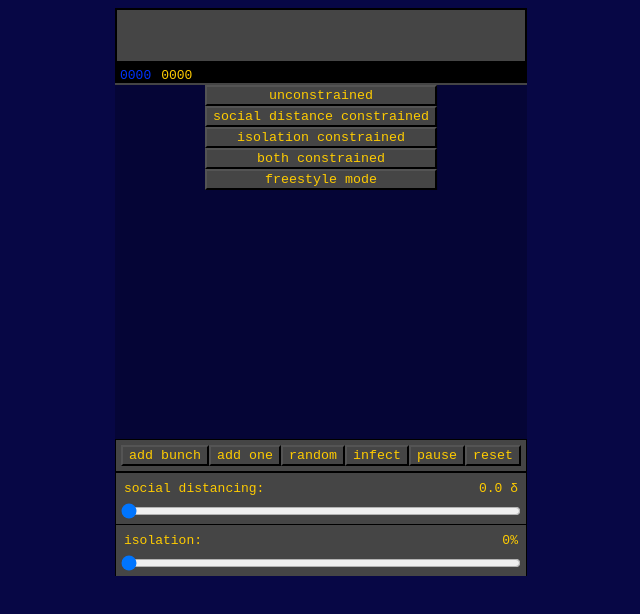
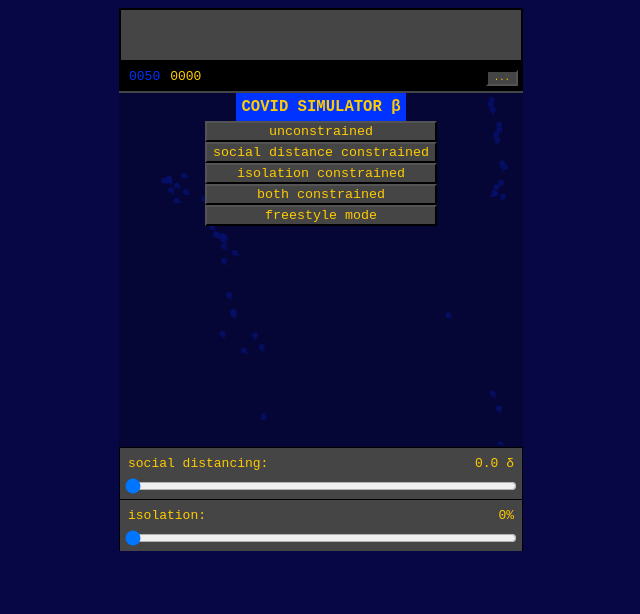
Before and after one commit to bkirkby/ReactBoids, a React (Create React App) app: page / in a window 1280 px wide. Shown: the top 614 px of the page, without its empty margins (319-959 px from the left). Built offline with nearby package versions, Linux system fonts and the light colour scheme; what use-persisted-state would draw is missing.

Commit message:
refactored to show freestyle buttons in freestyl emode

```diff
--- a/src/App.js
+++ b/src/App.js
@@ -1,5 +1,6 @@
 import React, { useEffect, useState, useCallback, useReducer } from "react";
 import sha1 from "sha1";
+import createPersistedState from "use-persisted-state";
 
 import "./styles.css";
 
@@ -10,7 +11,8 @@ import SimulationHistory from "./SimulationHistory";
 import SimpleMenu from "./SimpleMenu";
 import SwarmControl from "./SwarmControl";
 
-import createPersistedState from "use-persisted-state";
+import { createBunch } from "./boidsUtils";
+
 const useSimHistory = createPersistedState("sim-history");
 
 export default function App() {
@@ -28,6 +30,7 @@ export default function App() {
   const [sdFactor, setSdFactor] = useState(0);
   //const [simHistory, setSimHistory] = useSimHistory({});
   const [simHistory, setSimHistory] = useState({});
+  const [isPaused, setIsPaused] = useState(false);
 
   useEffect(() => {
     const canvasNormal = document.getElementById("boidsCanvas-normal");
@@ -36,7 +39,8 @@ export default function App() {
     // setBoidsSDCtx(canvasSD.getContext("2d"));
     // const canvasIsolation = document.getElementById("boidsCanvas-isolation");
     // setBoidsIsolationCtx(canvasIsolation.getContext("2d"));
-  }, []);
+    setBoidsNormal(createBunch(50, 0, canvasWidth, canvasHeight));
+  }, [canvasWidth, canvasHeight]);
 
   const zeroFill = num => {
     let ret = "";
@@ -84,6 +88,18 @@ export default function App() {
     }
   }, []);
 
+  const shouldShowSimpleMenu = () => {
+    return simState === "done";
+  };
+
+  const toggleSimpleMenu = () => {
+    if (shouldShowSimpleMenu()) {
+      setSimState("freestyle");
+    } else {
+      setSimState("done");
+    }
+  };
+
   return (
     <div className="app">
       <div className="normalContainer">
@@ -96,12 +112,25 @@ export default function App() {
           addSimHistory={addSimHistory}
           notifySimDone={notifySimDone}
         />
-        <div className="counters">
-          <span className="normal">
-            {zeroFill(boidsNormal.filter(b => b.state === "normal").length)}
+        <div className="countersContainer">
+          <span>
+            <span className="normalText">
+              {zeroFill(boidsNormal.filter(b => b.state === "normal").length)}
+            </span>
+            <span className="infectedText">
+              {zeroFill(boidsNormal.filter(b => b.state === "infected").length)}
+            </span>
           </span>
-          <span className="infected">
-            {zeroFill(boidsNormal.filter(b => b.state === "infected").length)}
+          <span>
+            <button
+              id="menuButton"
+              style={{
+                borderStyle: shouldShowSimpleMenu() ? "inset" : "outset"
+              }}
+              onClick={() => toggleSimpleMenu()}
+            >
+              ...
+            </button>
           </span>
         </div>
         <div className="boidContainer">
@@ -109,11 +138,9 @@ export default function App() {
             id="boidsCanvas-normal"
             canvasWidth={canvasWidth}
             canvasHeight={canvasHeight}
-            opacity={
-              simState === "running" || simState === "freestyle" ? 1 : 0.2
-            }
+            opacity={shouldShowSimpleMenu() ? 0.2 : 1}
           />
-          {simState === "done" && (
+          {shouldShowSimpleMenu() && (
             <SimpleMenu
               setBoids={setBoidsNormal}
               setSimState={setSimState}
@@ -133,12 +160,22 @@ export default function App() {
             resetCallback={reset}
             isolationFactor={isolationFactor}
             sdFactor={sdFactor}
+            isPaused={isPaused}
           />
+
           <SwarmControl
             isolationFactor={isolationFactor}
             sdFactor={sdFactor}
             setIsolationFactor={setIsolationFactor}
             setSdFactor={setSdFactor}
+            isPaused={isPaused}
+            setIsPaused={setIsPaused}
+            simState={simState}
+            setBoids={setBoidsNormal}
+            boids={boidsNormal}
+            canvasWidth={canvasWidth}
+            canvasHeight={canvasHeight}
+            reset={reset}
           />
         </div>
         {/*<SimulationHistory
--- a/src/SimpleMenu.js
+++ b/src/SimpleMenu.js
@@ -22,7 +22,7 @@ const SimpleMenu = ({
 
   const handleIsolationConstrained = () => {
     const population = 50;
-    const isolationFactor = 55;
+    const isolationFactor = 73;
     reset();
     setSdFactor(0);
     setIsolationFactor(isolationFactor);
@@ -38,7 +38,7 @@ const SimpleMenu = ({
 
   const handleSdConstrained = () => {
     const population = 50;
-    const sdFactor = 28; // 0 to 40
+    const sdFactor = 31; // 0 to 40
     reset();
     setSdFactor(sdFactor);
     setIsolationFactor(0);
@@ -49,8 +49,8 @@ const SimpleMenu = ({
 
   const handleBothConstrained = () => {
     const population = 50;
-    const sdFactor = 28; // 0 to 40
-    const isolationFactor = 55;
+    const sdFactor = 31; // 0 to 40
+    const isolationFactor = 73;
     reset();
     setSdFactor(sdFactor);
     setIsolationFactor(isolationFactor);
@@ -66,6 +66,17 @@ const SimpleMenu = ({
 
   return (
     <div className="simpleMenu">
+      <span
+        style={{
+          color: "#ffcc00",
+          backgroundColor: "#0033ff",
+          alignSelf: "center",
+          fontWeight: "bold",
+          fontSize: "larger"
+        }}
+      >
+        COVID SIMULATOR β
+      </span>
       <button onClick={handleUnconstrained}>unconstrained</button>
       <button onClick={handleSdConstrained}>social distance constrained</button>
       <button onClick={handleIsolationConstrained}>
--- a/src/Swarm.js
+++ b/src/Swarm.js
@@ -1,5 +1,4 @@
 import React, { useState, useEffect, useCallback } from "react";
-import { v4 as uuidv4 } from "uuid";
 
 import Boid from "./Boid";
 
@@ -8,9 +7,7 @@ import {
   calcAlignmentHeading,
   calcCohesionHeading,
   pointDistance,
-  getBoidSpeed,
-  createBunch,
-  infectBoid
+  getBoidSpeed
 } from "./boidsUtils";
 
 export default function Swarm({
@@ -19,14 +16,12 @@ export default function Swarm({
   canvasHeight,
   boids,
   setBoids,
-  resetCallback,
-  isolationFactor,
-  sdFactor
+  sdFactor,
+  isPaused
 }) {
   const [step, setStep] = useState(1);
   const [infectionRadius, setInfectionRadius] = useState(3);
-  const [isPaused, setIsPaused] = useState(false);
-  const [devMode, setDevMode] = useState(true);
+  //  const [isPaused, setIsPaused] = useState(false);
 
   const clearCanvas = useCallback(() => {
     if (boidsCtx) {
@@ -177,24 +172,6 @@ export default function Swarm({
     });
   }, [stepBoid, setBoids]);
 
-  const handleInfect = () => {
-    // const mobileBoids = boids.filter(b => b.speed > 0);
-    // const rndmIdx = Math.floor(Math.random() * mobileBoids.length);
-    // const boidToInfect = mobileBoids[rndmIdx];
-    // setBoids(
-    //   boids.map(boid => {
-    //     if (boidToInfect && boid.id === boidToInfect.id) {
-    //       return {
-    //         ...boid,
-    //         state: "infected"
-    //       };
-    //     }
-    //     return boid;
-    //   })
-    // );
-    setBoids(infectBoid(boids));
-  };
-
   // useEffect(() => {
   //   const factor = isolationFactor / 100;
 
@@ -204,16 +181,6 @@ export default function Swarm({
   //     });
   //   });
   // }, [isolationFactor, setBoids]);
-
-  const handleAddBunch = () => {
-    const newBoids = createBunch(
-      50,
-      isolationFactor,
-      canvasWidth,
-      canvasHeight
-    );
-    setBoids(boids => boids.concat(newBoids));
-  };
 
   useEffect(() => {
     // setup code here
@@ -225,42 +192,6 @@ export default function Swarm({
       clearInterval(intervalId);
     };
   }, [handleStep]);
-
-  const handleRandomClick = () => {
-    if (boidsCtx) {
-      clearCanvas();
-    }
-    setBoids(
-      boids.map(boid => {
-        return {
-          ...boid,
-          x: Math.random() * (canvasWidth - 0) + 0,
-          y: Math.random() * (canvasHeight - 0) + 0,
-          heading: Math.random() * 2 * Math.PI - Math.PI
-        };
-      })
-    );
-  };
-
-  const handleAddOne = () => {
-    const radius = 2;
-    const isoFactor = isolationFactor / 100;
-
-    setBoids([
-      ...boids,
-      {
-        id: uuidv4(),
-        x: Math.random() * canvasWidth,
-        y: Math.random() * canvasHeight,
-        radius: radius,
-        heading: Math.random() * 2 * Math.PI - Math.PI,
-        speed: Math.random() < isoFactor ? 0 : getBoidSpeed(),
-        vision: 35,
-        radialSpeed: Math.PI / 16,
-        state: "normal" // normal, infected, immune
-      }
-    ]);
-  };
 
   clearCanvas();
 
@@ -279,25 +210,6 @@ export default function Swarm({
           //vision={boid.vision}
         />
       ))}
-      {devMode && (
-        <div className="swarmButtonsContainer">
-          <button onClick={handleAddBunch}>add bunch</button>
-          <button onClick={handleAddOne}>add one</button>
-          <button onClick={handleRandomClick}>random</button>
-          <button onClick={handleInfect}>infect</button>
-          <button onClick={() => setIsPaused(!isPaused)}>
-            {isPaused ? "resume" : "pause"}
-          </button>
-          <button
-            onClick={e => {
-              resetCallback();
-              setBoids([]);
-            }}
-          >
-            reset
-          </button>
-        </div>
-      )}
     </div>
   );
 }
--- a/src/SwarmControl.js
+++ b/src/SwarmControl.js
@@ -1,11 +1,72 @@
-import React from "react";
+import React, { useState } from "react";
+import { v4 as uuidv4 } from "uuid";
+
+import { infectBoid, createBunch, getBoidSpeed } from "./boidsUtils";
 
 const SwarmControl = ({
   sdFactor,
   setSdFactor,
   isolationFactor,
-  setIsolationFactor
+  setIsolationFactor,
+  setBoids,
+  boids,
+  canvasWidth,
+  canvasHeight,
+  reset,
+  isPaused,
+  setIsPaused,
+  simState
 }) => {
+  const handleInfect = () => {
+    setBoids(infectBoid(boids));
+  };
+
+  const handleAddBunch = () => {
+    const newBoids = createBunch(
+      50,
+      isolationFactor,
+      canvasWidth,
+      canvasHeight
+    );
+    setBoids(boids => boids.concat(newBoids));
+  };
+
+  const handleRandomClick = () => {
+    // if (boidsCtx) {
+    //   clearCanvas();
+    // }
+    setBoids(
+      boids.map(boid => {
+        return {
+          ...boid,
+          x: Math.random() * (canvasWidth - 0) + 0,
+          y: Math.random() * (canvasHeight - 0) + 0,
+          heading: Math.random() * 2 * Math.PI - Math.PI
+        };
+      })
+    );
+  };
+
+  const handleAddOne = () => {
+    const radius = 2;
+    const isoFactor = isolationFactor / 100;
+
+    setBoids([
+      ...boids,
+      {
+        id: uuidv4(),
+        x: Math.random() * canvasWidth,
+        y: Math.random() * canvasHeight,
+        radius: radius,
+        heading: Math.random() * 2 * Math.PI - Math.PI,
+        speed: Math.random() < isoFactor ? 0 : getBoidSpeed(),
+        vision: 35,
+        radialSpeed: Math.PI / 16,
+        state: "normal" // normal, infected, immune
+      }
+    ]);
+  };
+
   return (
     <div className="swarmSliders">
       <div className="sliderContainer">
@@ -44,6 +105,25 @@ const SwarmControl = ({
           value={isolationFactor}
         />
       </div>
+      {simState === "freestyle" && (
+        <div className="swarmButtonsContainer">
+          <button onClick={handleAddBunch}>add bunch</button>
+          <button onClick={handleAddOne}>add one</button>
+          <button onClick={handleRandomClick}>random</button>
+          <button onClick={handleInfect}>infect</button>
+          <button onClick={() => setIsPaused(!isPaused)}>
+            {isPaused ? "resume" : "pause"}
+          </button>
+          <button
+            onClick={e => {
+              reset();
+              setBoids([]);
+            }}
+          >
+            reset
+          </button>
+        </div>
+      )}
     </div>
   );
 };
--- a/src/styles.css
+++ b/src/styles.css
@@ -28,7 +28,9 @@ h2 {
   justify-content: center;
 }
 
-.counters {
+.countersContainer {
+  display: flex;
+  flex-direction: row;
   border-top: 2px solid black;
   border-bottom: 2px solid #454545;
   background-color: black;
@@ -67,11 +69,11 @@ span {
   padding: 5px;
 }
 
-span.infected {
+span.infectedText {
   color: #ffcc00;
 }
 
-span.normal {
+span.normalText {
   color: #0033ff;
 }
 
@@ -119,3 +121,7 @@ div.simpleMenu {
   left: 50%;
   transform: translateX(-50%);
 }
+
+#menuButton {
+  font-size: xx-small;
+}
```
